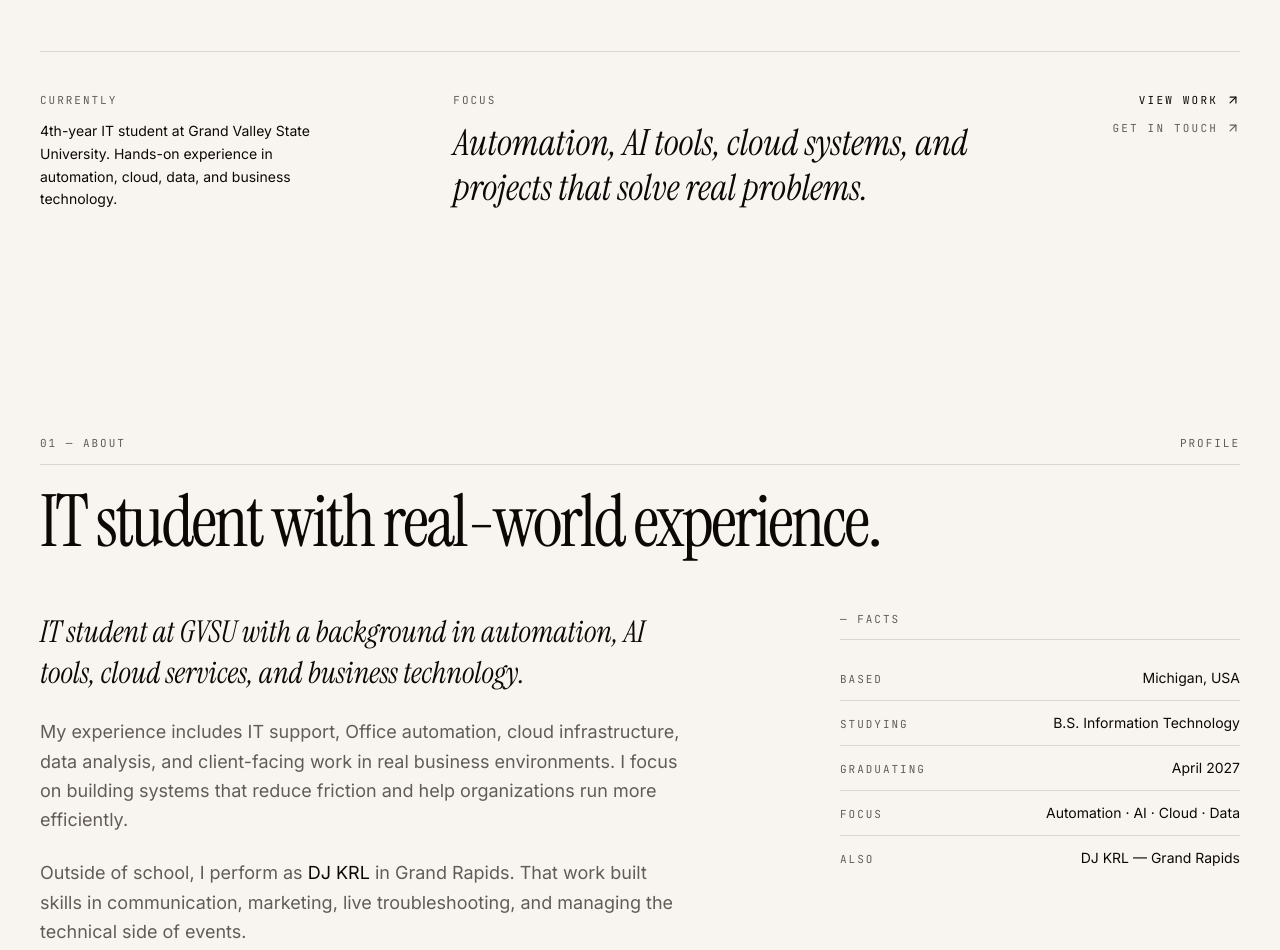
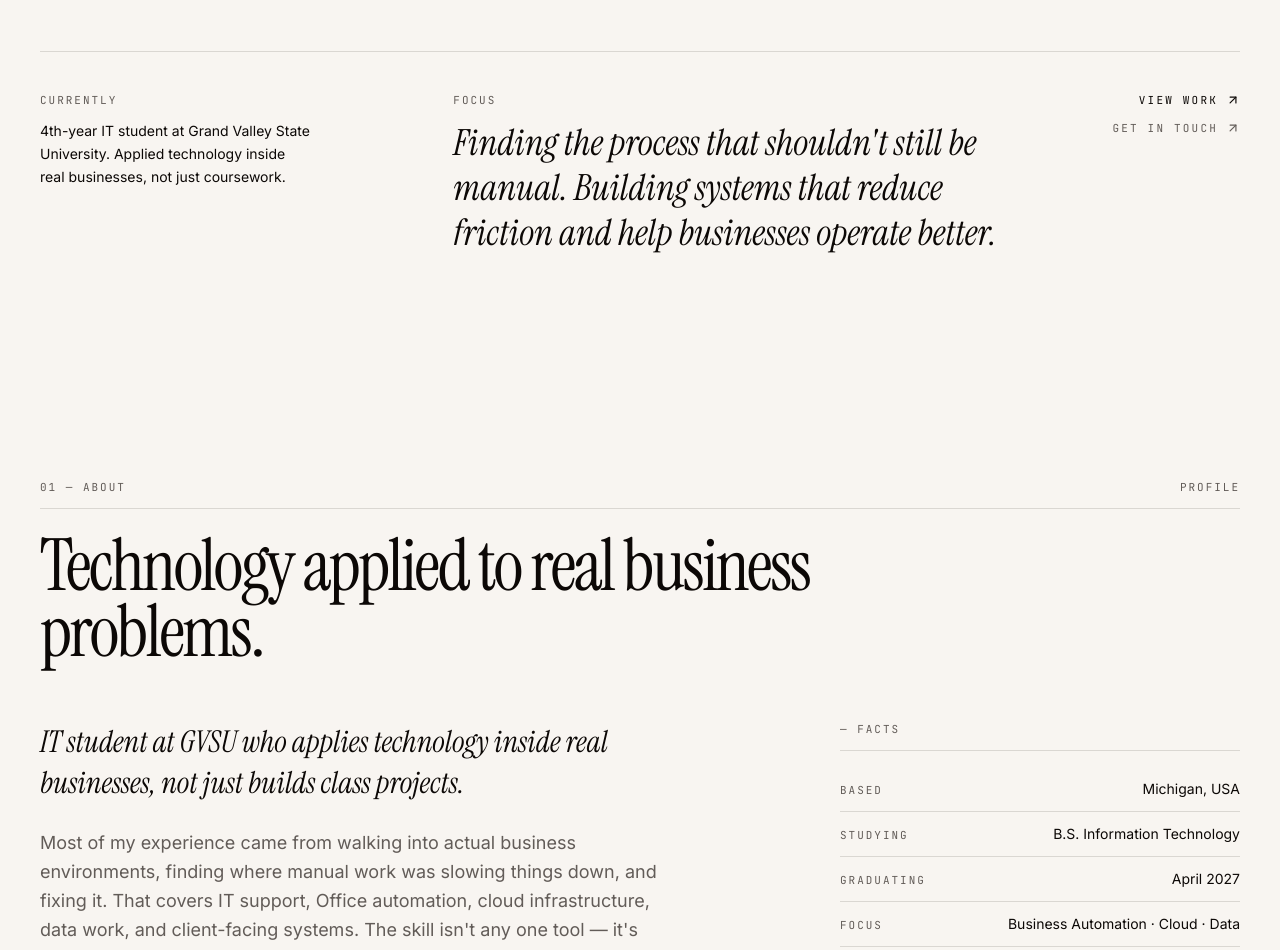
Before and after one commit to KarlKrusel/portfolio, a React (Vite) app: page / in a window 1280 px wide. Shown: the part 580-1530 px from the top of the page. Built offline with nearby package versions, Linux system fonts and the light colour scheme.

Commit message:
Reframe copy around real-world business application of skills

```diff
--- a/src/components/portfolio/About.tsx
+++ b/src/components/portfolio/About.tsx
@@ -4,23 +4,26 @@ export function About() {
   return (
     <section id="about" className="py-24 md:py-32">
       <div className="mx-auto max-w-[1400px] px-6 md:px-10">
-        <SectionHeader eyebrow="01 — About" index="Profile" title="IT student with real-world experience." />
+        <SectionHeader eyebrow="01 — About" index="Profile" title="Technology applied to real business problems." />
 
         <div className="grid gap-12 md:grid-cols-12">
           <div className="space-y-6 text-base leading-relaxed text-ink md:col-span-7 md:text-lg">
             <p className="font-display text-2xl italic leading-snug text-ink md:text-3xl">
-              IT student at GVSU with a background in automation, AI tools, cloud services, and
-              business technology.
+              IT student at GVSU who applies technology inside real businesses, not just builds
+              class projects.
             </p>
             <p className="text-muted-foreground">
-              My experience includes IT support, Office automation, cloud infrastructure, data
-              analysis, and client-facing work in real business environments. I focus on building
-              systems that reduce friction and help organizations run more efficiently.
+              Most of my experience came from walking into actual business environments, finding
+              where manual work was slowing things down, and fixing it. That covers IT support,
+              Office automation, cloud infrastructure, data work, and client-facing systems.
+              The skill isn't any one tool — it's identifying the problem and knowing how to
+              close it with what's available.
             </p>
             <p className="text-muted-foreground">
-              Outside of school, I perform as <span className="text-ink">DJ KRL</span> in Grand
-              Rapids. That work built skills in communication, marketing, live troubleshooting,
-              and managing the technical side of events.
+              Running a freelance business as <span className="text-ink">DJ KRL</span> in Grand
+              Rapids taught me things school doesn't: client management, real accountability,
+              marketing, and operating under your own name. Every technical project I've built
+              came from an actual problem I needed to solve.
             </p>
           </div>
 
@@ -31,7 +34,7 @@ export function About() {
                 { k: "Based", v: "Michigan, USA" },
                 { k: "Studying", v: "B.S. Information Technology" },
                 { k: "Graduating", v: "April 2027" },
-                { k: "Focus", v: "Automation · AI · Cloud · Data" },
+                { k: "Focus", v: "Business Automation · Cloud · Data" },
                 { k: "Also", v: "DJ KRL — Grand Rapids" },
               ].map((row) => (
                 <div key={row.k} className="flex items-baseline justify-between py-3">
--- a/src/components/portfolio/CareerDirection.tsx
+++ b/src/components/portfolio/CareerDirection.tsx
@@ -18,13 +18,14 @@ export function CareerDirection() {
           <div className="md:col-span-6">
             <p className="eyebrow mb-4 border-b border-ink pb-3">— Direction</p>
             <h2 className="display text-5xl text-ink md:text-7xl">
-              Focused on <em className="font-display italic text-accent">practical</em> tech.
+              Technology that delivers <em className="font-display italic text-accent">real results</em>.
             </h2>
             <div className="mt-8 space-y-5 text-muted-foreground md:text-lg">
               <p>
-                Interested in automation and AI tools that help organizations work more
-                efficiently. Long-term goal: build AI systems that automate decision flows,
-                organize data, and improve business operations.
+                Most businesses have processes that shouldn't still be manual. I'm interested
+                in finding those gaps and closing them through automation, better data systems,
+                and AI tools that fit the actual problem. Long-term goal: build software that
+                helps organizations operate more intelligently.
               </p>
               <p className="text-ink">Open to internships and entry-level roles in:</p>
             </div>
--- a/src/components/portfolio/Hero.tsx
+++ b/src/components/portfolio/Hero.tsx
@@ -47,15 +47,15 @@ export function Hero() {
           <div className="md:col-span-3">
             <p className="eyebrow mb-3">Currently</p>
             <p className="text-sm leading-relaxed text-ink">
-              4th-year IT student at Grand Valley State University. Hands-on experience in
-              automation, cloud, data, and business technology.
+              4th-year IT student at Grand Valley State University. Applied technology inside
+              real businesses, not just coursework.
             </p>
           </div>
 
           <div className="md:col-span-6 md:col-start-5">
             <p className="eyebrow mb-3">Focus</p>
             <p className="font-display text-3xl italic leading-tight text-ink md:text-4xl">
-              Automation, AI tools, cloud systems, and projects that solve real problems.
+              Finding the process that shouldn't still be manual. Building systems that reduce friction and help businesses operate better.
             </p>
           </div>
 
--- a/src/data/projects.ts
+++ b/src/data/projects.ts
@@ -65,7 +65,7 @@ export const projects: Project[] = [
     status: "Deployed",
     featured: true,
     shortDescription:
-      "Flask web app on Google Cloud Run. Upload an MP3 or WAV, get back BPM, musical key, and genre. Four GCP services wired together in a single request.",
+      "Audio analysis tool built on Google Cloud Run. The same architecture pattern running behind every modern SaaS backend: upload triggers processing, results land in a database, an event fires downstream.",
     longDescription:
       "MixMate V2 is a Flask web app running on Google Cloud Run. You upload a track in the browser and it returns BPM, musical key, and a genre label. I skipped librosa and wrote the audio math myself: BPM estimation uses autocorrelation via FFT on a downsampled amplitude envelope, key detection uses pitch class energy from a windowed FFT across the frequency range, and genre is determined by BPM rules. After analysis, the file goes to Cloud Storage, results get written to Firestore, and a Pub/Sub message fires as an event log for each track. The whole thing runs in a Docker container deployed on Cloud Run with 2GB memory.",
     techStack: ["Python", "Flask", "NumPy", "SoundFile", "Cloud Run", "Cloud Storage", "Firestore", "Pub/Sub", "Docker"],
@@ -103,9 +103,9 @@ export const projects: Project[] = [
     category: "Business Technology",
     status: "Completed",
     shortDescription:
-      "Bulk client letter system using Excel + Word Mail Merge that replaced hand-typed mailings.",
+      "Walked into a small insurance firm, identified a process that was still being done by hand, and automated it. Saved real staff hours every week.",
     longDescription:
-      "Excel and Word Mail Merge based system for personalized client letters — reduced manual typing, improved formatting, and produced print-ready letters aligned to windowed envelopes.",
+      "Client letters at Brown Insurance were being typed and formatted individually by hand. I built a structured Excel data source paired with Word Mail Merge templates that produce print-ready letters aligned to windowed envelopes. The same skill that IT consultants charge $150/hr to apply — find the manual process that shouldn't be manual, and fix it with tools already in the building.",
     techStack: ["Excel", "Word", "Mail Merge", "Microsoft 365"],
     brand: { iconSlug: "microsoftexcel", bg: "0f5132", fg: "ffffff" },
     problem:
```
